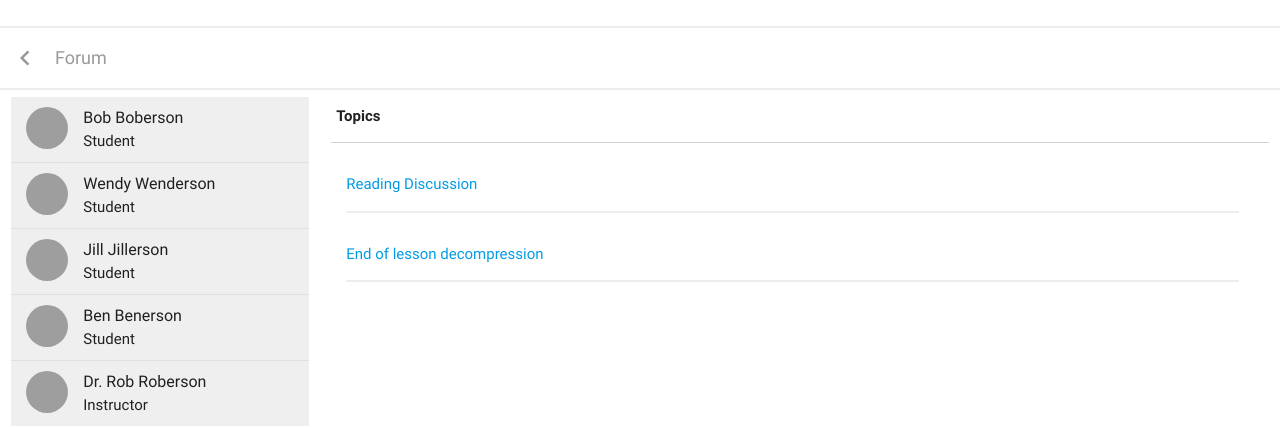
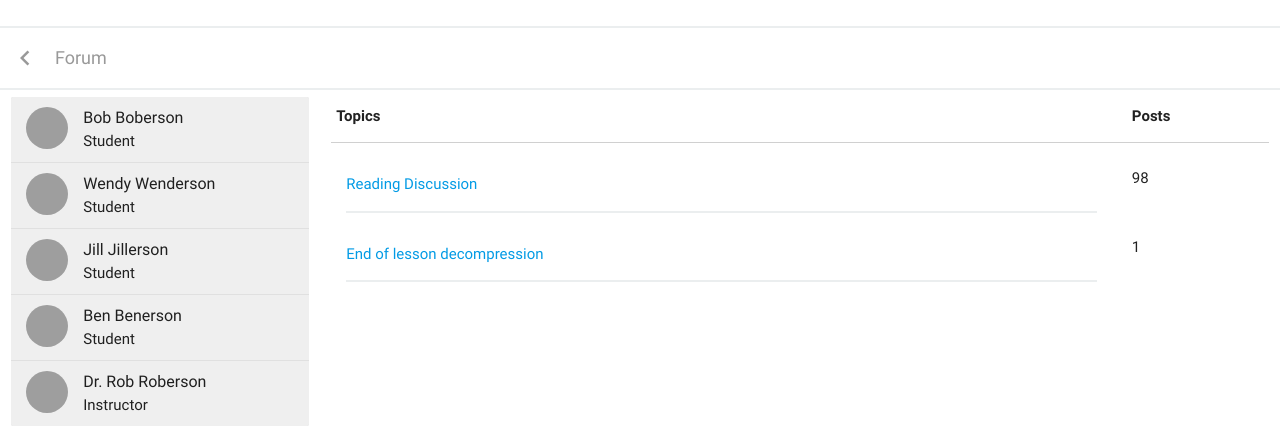
Before and after one commit to dmd-program/pipeline, a Jekyll site: the page built from forum-topics.html, in a window 1280 px wide. Shown: the part 146-573 px from the top of the page. Built offline with Jekyll 4.4.1, drawn with Linux system fonts in a browser that asks for light colours; grey boxes are pictures that could not be loaded.

Commit message:
added qty

```diff
--- a/forum-topics.html
+++ b/forum-topics.html
@@ -45,6 +45,7 @@ title: Forum Topics
         <thead>
           <tr>
               <th data-field="id">Topics</th>
+              <th data-field="posts">Posts</th>
           </tr>
         </thead>
 
@@ -54,12 +55,14 @@ title: Forum Topics
               <a href="/pipeline/forum-thread" class="">Reading Discussion</a>
               <div class="divider"></div>
             </td>
+            <td class="post-qty">98</td>
           </tr>
           <tr>
             <td class="topic-category">
               <a href="/pipeline/forum-thread" class="">End of lesson decompression</a>
               <div class="divider"></div>
             </td>
+            <td class="post-qty">1</td>
           </tr>
         </tbody>
       </table>
```
